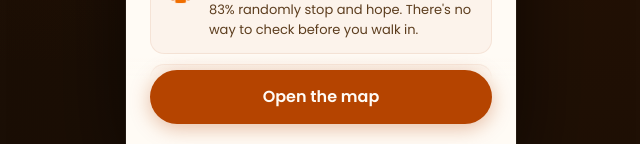
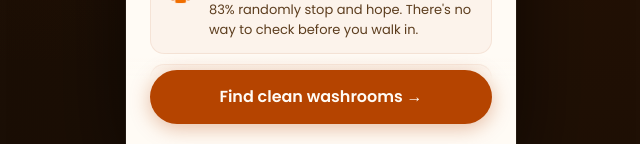
Before and after one commit to jujubeanzz/safestop, a Next.js app: page /why in a window 1280 px wide. Shown: the part 656-800 px from the top of the page, without its empty margins (319-959 px from the left). Built offline with nearby package versions, Linux system fonts and the light colour scheme.

Commit message:
Why page: CTA copy — Find clean washrooms

```diff
--- a/app/why/page.tsx
+++ b/app/why/page.tsx
@@ -242,7 +242,7 @@ export default function WhyPage() {
             boxShadow: '0 4px 20px rgba(181,68,0,0.35)',
           }}
         >
-          Open the map
+          Find clean washrooms →
         </Link>
       </div>
 
```
